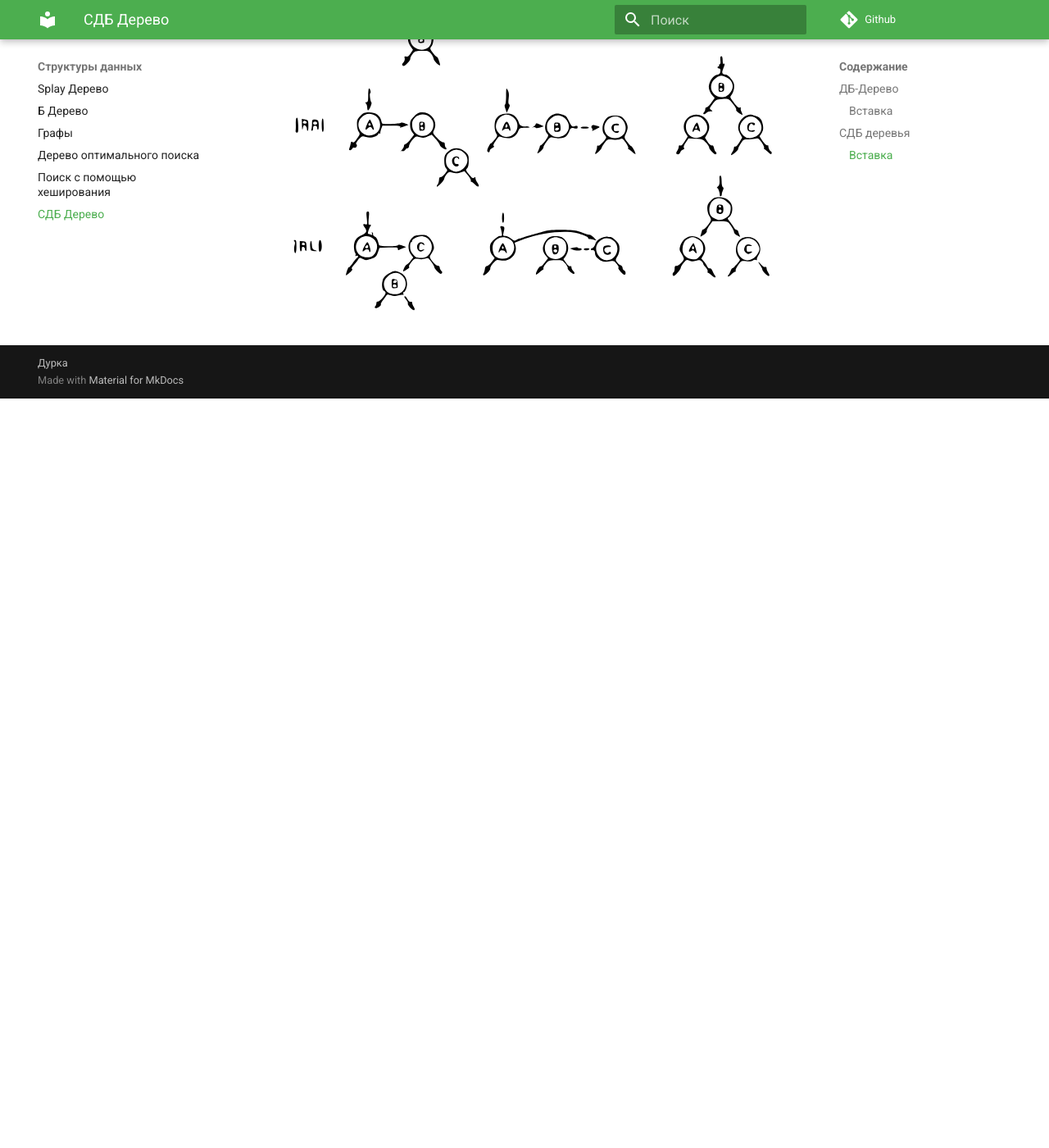
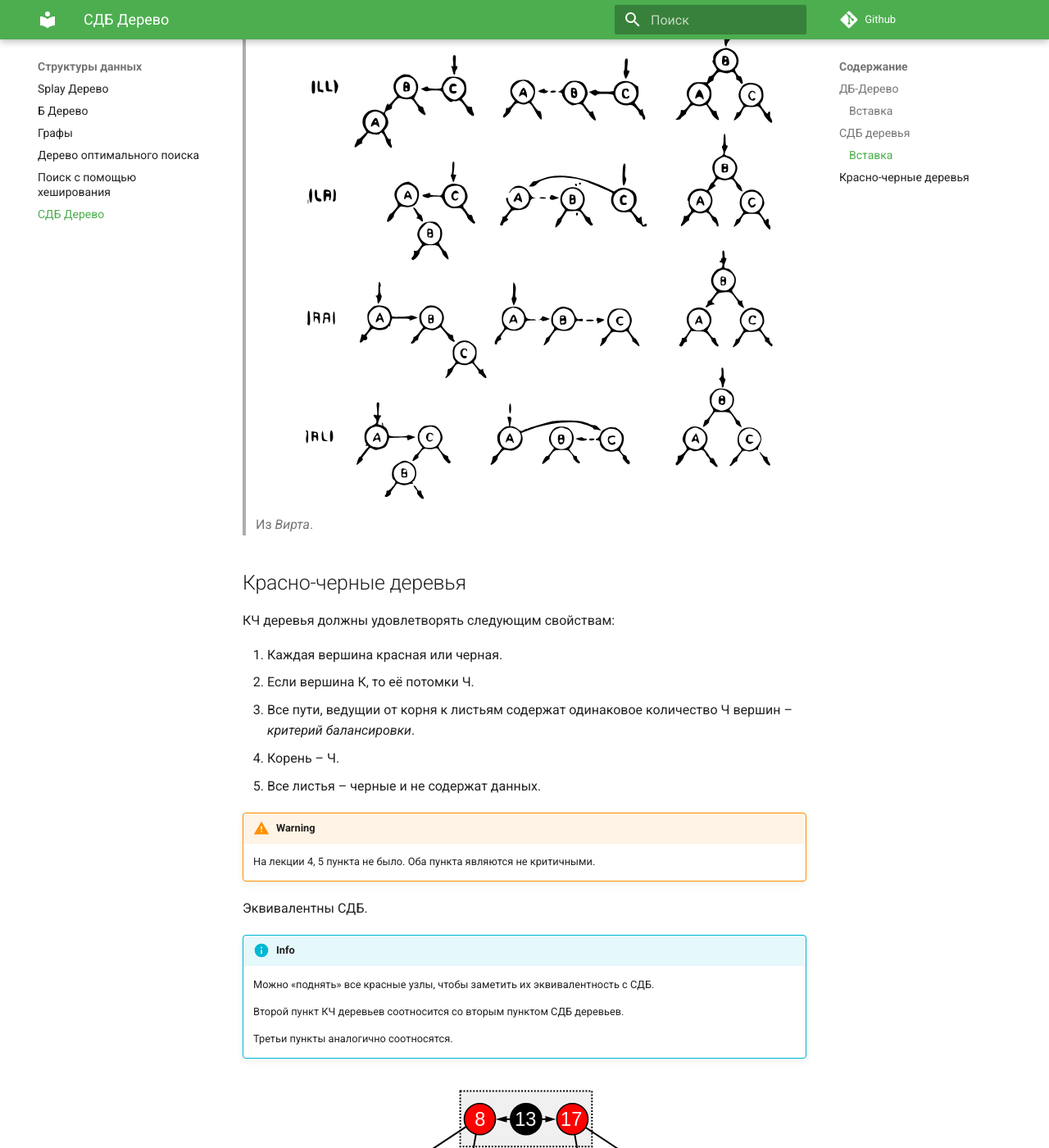
Before and after one commit to dotCirill/Durka, an MkDocs documentation site: the page built from docs/структуры данных/СДБ-Дерево.md, in a window 1280 px wide and 1400 px high, scrolled down 2978 px. Shown: the whole window at 82% size. Built offline with MkDocs 1.6.1 and Material for MkDocs 9.7.7, drawn with Linux system fonts in a browser that asks for light colours; nearby versions of some CDN libraries; comment, search, counter and statistics services are not loaded; before the commit the page ends 3464 px from its top, so only the background shows below that; some of the changed text lies outside the part shown.

Commit message:
КЧ деревья

```diff
--- a/docs/структуры данных/СДБ-Дерево.md
+++ b/docs/структуры данных/СДБ-Дерево.md
@@ -1,5 +1,9 @@
 !!! Где
     [Онлайн штука](https://www.cs.usfca.edu/~galles/visualization/Algorithms.html)
+
+    [КЧ деревья, хабр](https://habr.com/en/company/otus/blog/472040/)
+
+    [КЧ, википедия](https://ru.wikipedia.org/wiki/Красно-чёрное_дерево)
 
     Вирт, структуры данных 1989. 4.7.2. Двоичные Б-Деревья. 316 страница.
 
@@ -23,15 +27,21 @@ struct DBTree {
 
 ### Вставка
 
-Рассматривая задачу включения ключей, следует различать 4 возможные ситуации, возникающих при росте левых или правых поддеревьев.
+!!! info
+    Возможно, проще воспринимать, если визуализировать их как обычные б-деревья (вершина -- массив), вставка аналогичная б-дереву.
 
-1. Рост правого поддерева вершины А, причем А -- единственный элемент на странице (мнимой).
-  В этой ситуации предок B становится братом А -- вертикальная ссылка превращается в горизонтальную.
-2. Средняя вершина страницы B передается на следующий вышележащий уровень.
-3. Растет в высоту левое поддерево, левой горизонтальной ссылки быть не может.
-4. Аналогично 3, но B ещё и имеет брата, происходит разделение.
+>   Рассматривая задачу включения ключей, следует различать 4 возможные ситуации, возникающих при росте левых или правых поддеревьев.
+>
+>   1. Рост правого поддерева вершины А, причем А -- единственный элемент на странице (мнимой).
+>     В этой ситуации предок B становится братом А -- вертикальная ссылка превращается в горизонтальную.
+>   2. Средняя вершина страницы B передается на следующий вышележащий уровень.
+>   3. Растет в высоту левое поддерево, левой горизонтальной ссылки быть не может.
+>   4. Аналогично 3, но B ещё и имеет брата, происходит разделение.
+>
+>   ![Вставка в дб-дерево (Вирт рис.4.51)](СДБ-Дерево/ДБ вставка.svg "Вставка в дб-дерево (Вирт рис.4.51)")
+>   Из *Вирта*.
 
-![Вставка в дб-дерево (Вирт рис.4.51)](СДБ-Дерево/ДБ вставка.svg "Вставка в дб-дерево (Вирт рис.4.51)")
+А вообще ничего нового нет. Это Б-дерево.
 
 ## СДБ деревья
 ДБ деревья ведут себя ассиметрично, вводится понятие симметричного ДБ дерева: СДБ.
@@ -56,6 +66,32 @@ struct SDBTree {
 Средняя длина пути получается больше, чем у АВЛ. Если поиск происходит чаще всего остального - лучше АВЛ (325 страница Вирт). Эквивалентны КЧ деревьям.
 
 ### Вставка
+>
+>   При росте поддерева А, не имеюей братьев, корень этого поддерева становится для А братом. Случаи помечены первыми буквами направлений ссылок (L и R).
+>   ![Вставка в сдб-дерево (Вирт рис.4.51)](СДБ-Дерево/СДБ вставка.svg "Вставка в сдб-дерево (Вирт рис.4.52)")
+>   Из *Вирта*.
 
-При росте поддерева А, не имеюей братьев, корень этого поддерева становится для А братом. Случаи помечены первыми буквами направлений ссылок (L и R).
-![Вставка в сдб-дерево (Вирт рис.4.51)](СДБ-Дерево/СДБ вставка.svg "Вставка в сдб-дерево (Вирт рис.4.52)")
+## Красно-черные деревья
+
+КЧ деревья должны удовлетворять следующим свойствам:
+
+1. Каждая вершина красная или черная.
+2. Если вершина К, то её потомки Ч.
+3. Все пути, ведущии от корня к листьям содержат одинаковое количество Ч вершин -- *критерий балансировки*.
+4. Корень -- Ч.
+5. Все листья -- черные и не содержат данных.
+
+!!! warning
+    На лекции 4, 5 пункта не было. Оба пункта являются не критичными.
+
+Эквивалентны СДБ.
+
+!!! info
+    Можно <<поднять>> все красные узлы, чтобы заметить их эквивалентность с СДБ.
+
+    Второй пункт КЧ деревьев соотносится со вторым пунктом СДБ деревьев.
+
+    Третьи пункты аналогично соотносятся.
+
+
+![Эквивалентность СДБ и КЧ, из википедии](СДБ-Дерево/RB_EQ_SDB.svg "Эквивалентность СДБ и КЧ")
```
Also changed, not shown: docs/структуры данных/СДБ-Дерево/RB_EQ_SDB.svg (added).
